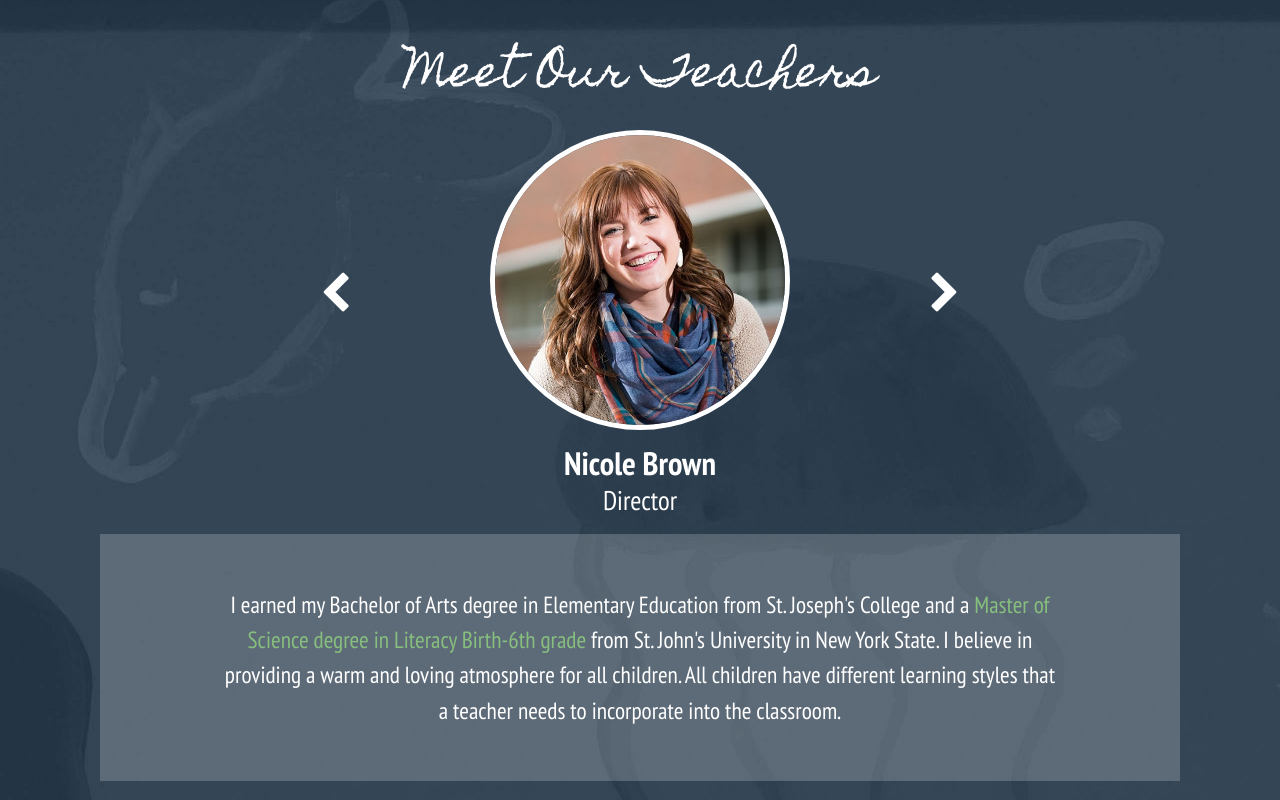
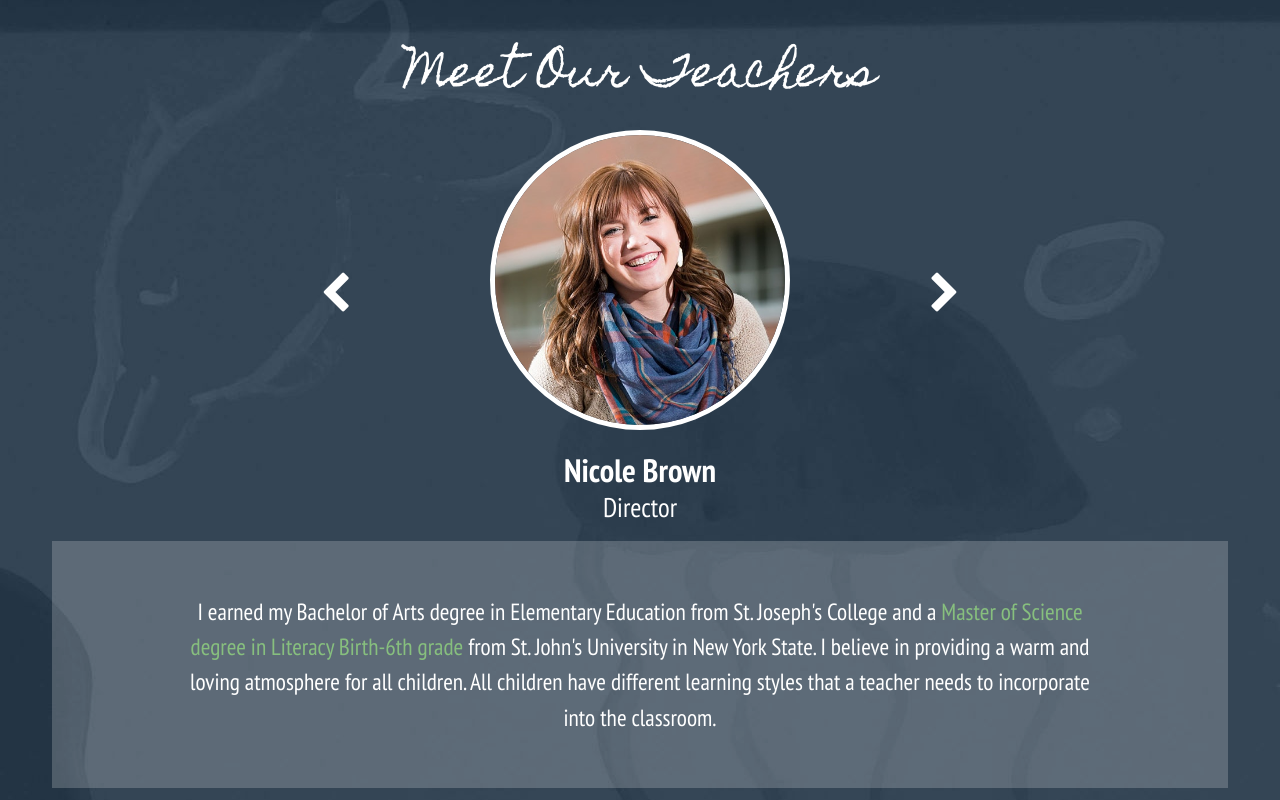
Before and after one commit to joey80/creative-wonder, a website built with webpack: page app/index.html in a window 1280 px wide. Shown: the part 3880-4680 px from the top of the page. Built offline with nearby package versions, Linux system fonts and the light colour scheme; files whose address does not match are found by name; a web font is replaced by a local one.

Commit message:
bug fixes with positioning

```diff
--- a/app/assets/styles/modules/_teachers.css
+++ b/app/assets/styles/modules/_teachers.css
@@ -17,6 +17,7 @@
 
 	&__card {
 		display: inline-block;
+		float: left;
 		width: 350px;
 		height: 600px;
 		text-align: center;
@@ -67,7 +68,7 @@
 		}
 
 		&__image {
-			display: block;
+			display: inline-block;
 			width: 175px;
 			height: 175px;
 			border: 5px solid #fff;
@@ -117,7 +118,7 @@
 		&__content {
 			margin: 10px auto;
 			padding: 5px 15px 5px 15px;
-			width: 90%;
+			width: 98%;
 			background-color: rgba(255, 255, 255, 0.2);
 			font-size: 1em;
 			line-height: 1.5em;
--- a/app/temp/styles/styles.css
+++ b/app/temp/styles/styles.css
@@ -1472,6 +1472,7 @@ a:hover {
 
 .teachers__card {
     display: inline-block;
+    float: left;
     width: 350px;
     height: 600px;
     text-align: center;
@@ -1537,7 +1538,7 @@ a:hover {
 }
 
 .teachers__card__image {
-    display: block;
+    display: inline-block;
     width: 175px;
     height: 175px;
     border: 5px solid #fff;
@@ -1599,7 +1600,7 @@ a:hover {
 .teachers__card__content {
     margin: 10px auto;
     padding: 5px 15px 5px 15px;
-    width: 90%;
+    width: 98%;
     background-color: rgba(255, 255, 255, .2);
     font-size: 1em;
     line-height: 1.5em;
```
